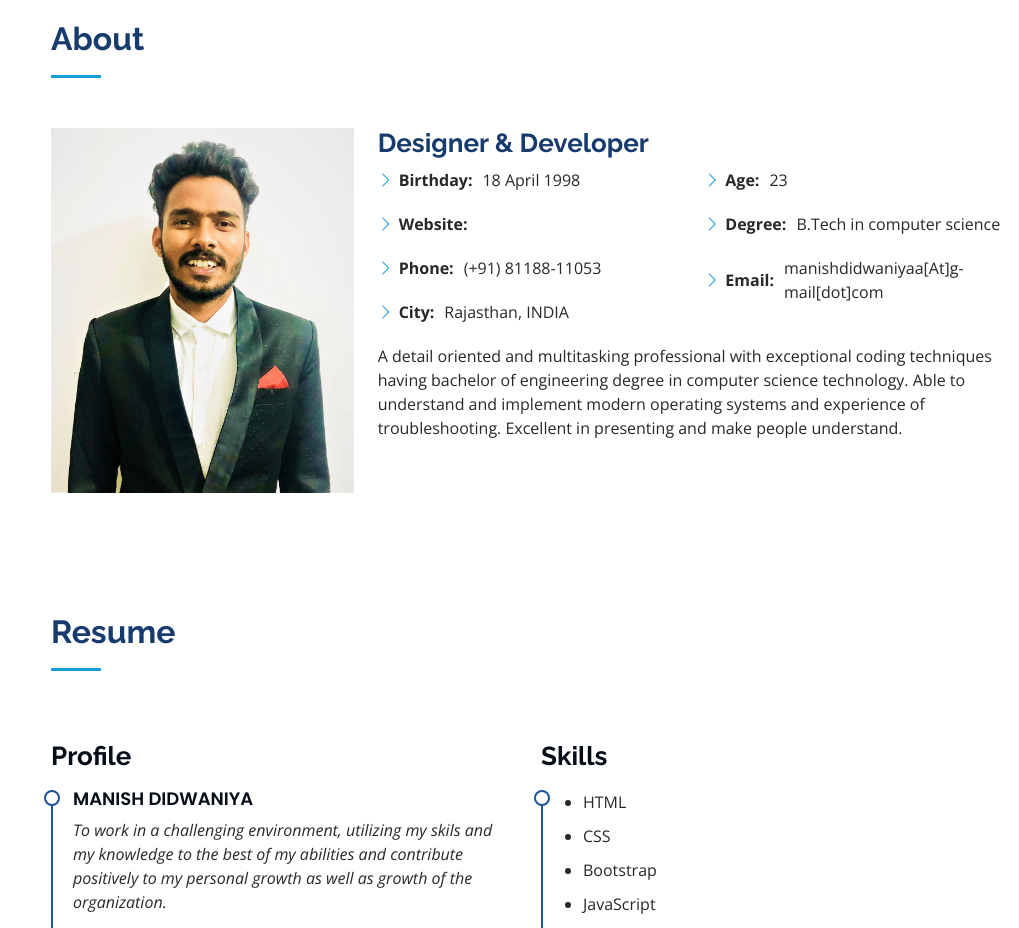
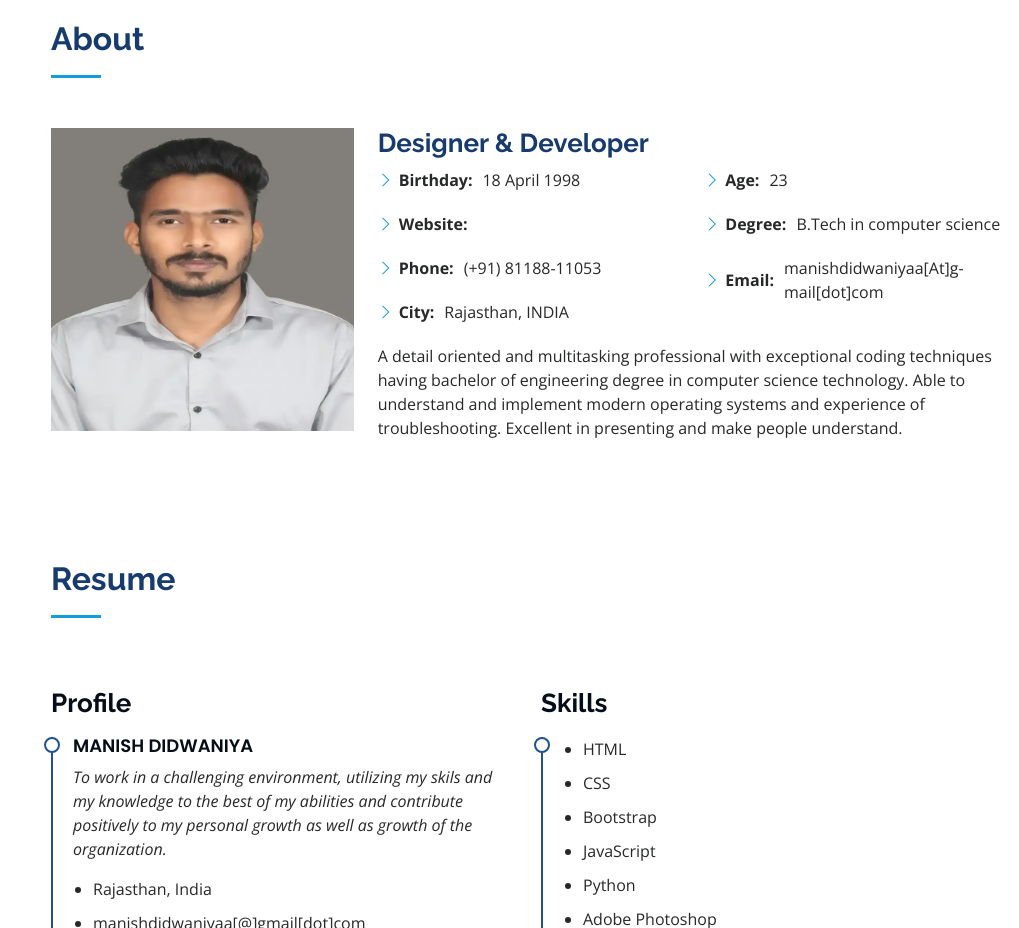
Before and after one commit to manishdidwaniya/digitalportfolio, a plain HTML site: page index.html in a window 1280 px wide. Shown: the part 840-1768 px from the top of the page, without its empty margins (261-1280 px from the left). Drawn offline with nearby package versions, Linux system fonts and the light colour scheme.

Commit message:
Update index.html

```diff
--- a/index.html
+++ b/index.html
@@ -10,8 +10,8 @@
   <meta content="" name="keywords">
 
   <!-- Favicons -->
-  <link href="assets/img/myphoto.webp" rel="icon">
-  <link href="assets/img/apple-touch-icon.png" rel="apple-touch-icon">
+  <link href="assets/img/indiaflag_icon.svg" rel="icon">
+  <link href="assets/img/indiaflag_icon.svg" rel="indian flag icon">
 
   <!-- Google Fonts -->
   <link href="https://fonts.googleapis.com/css?family=Open+Sans:300,300i,400,400i,600,600i,700,700i|Raleway:300,300i,400,400i,500,500i,600,600i,700,700i|Poppins:300,300i,400,400i,500,500i,600,600i,700,700i" rel="stylesheet">
@@ -80,7 +80,7 @@
 
         <div class="row">
           <div class="col-lg-4" data-aos="fade-right">
-            <img src="assets/img/IMG-4472 - Copyfinal.jpg" class="img-fluid" alt="">
+            <img src="assets/img/myphoto.webp" class="img-fluid" alt="">
           </div>
           <div class="col-lg-8 pt-4 pt-lg-0 content" data-aos="fade-left">
             <h3>Designer &amp; Developer</h3>
```
